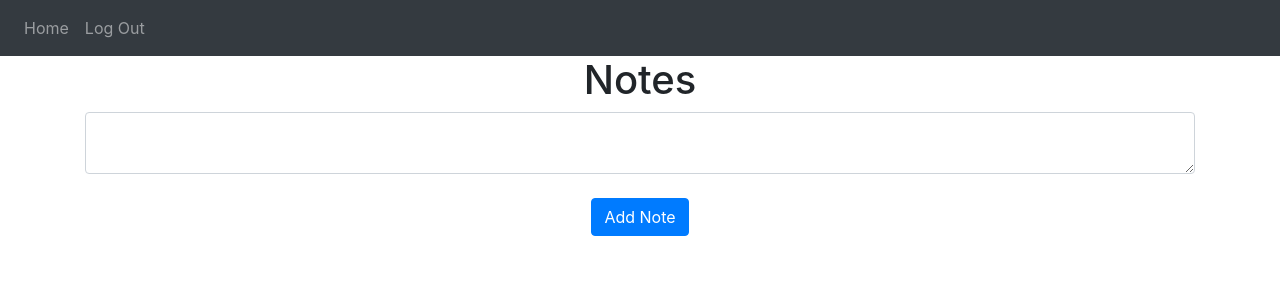
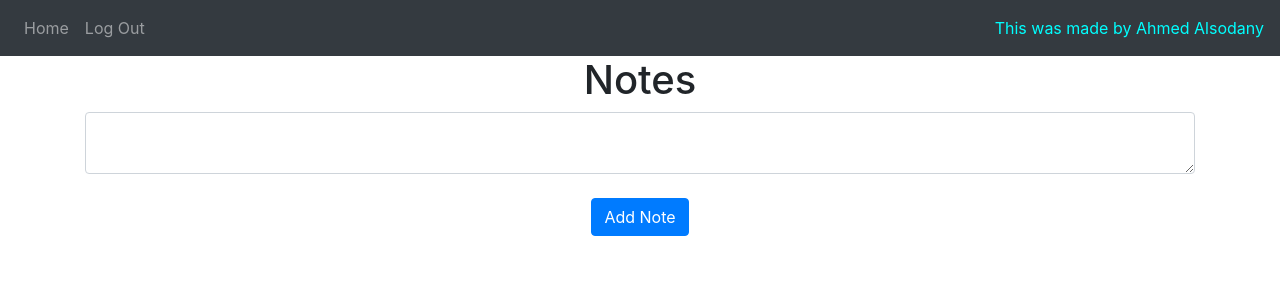
Before and after one commit to Ahmed-Alsodany/flask_note_app, a Flask app: page / in a window 1280 px wide. Shown: the top 300 px of the page. Run offline with Flask 3, Linux system fonts and the light colour scheme; a user stored in the database is signed in; some libraries are stand-ins or nearby versions.

Commit message:
Adding Credits to the main webpage

```diff
--- a/website/templates/base.html
+++ b/website/templates/base.html
@@ -28,6 +28,7 @@
         {% endif %}
       </div>
     </div>
+    <a class="nav-item" id="credit" align="right" style="color: aqua;">This was made by Ahmed Alsodany</a>
   </nav>
 
   {% with messages = get_flashed_messages(with_categories=true) %}
```
Also changed, not shown: instance/database.db.
